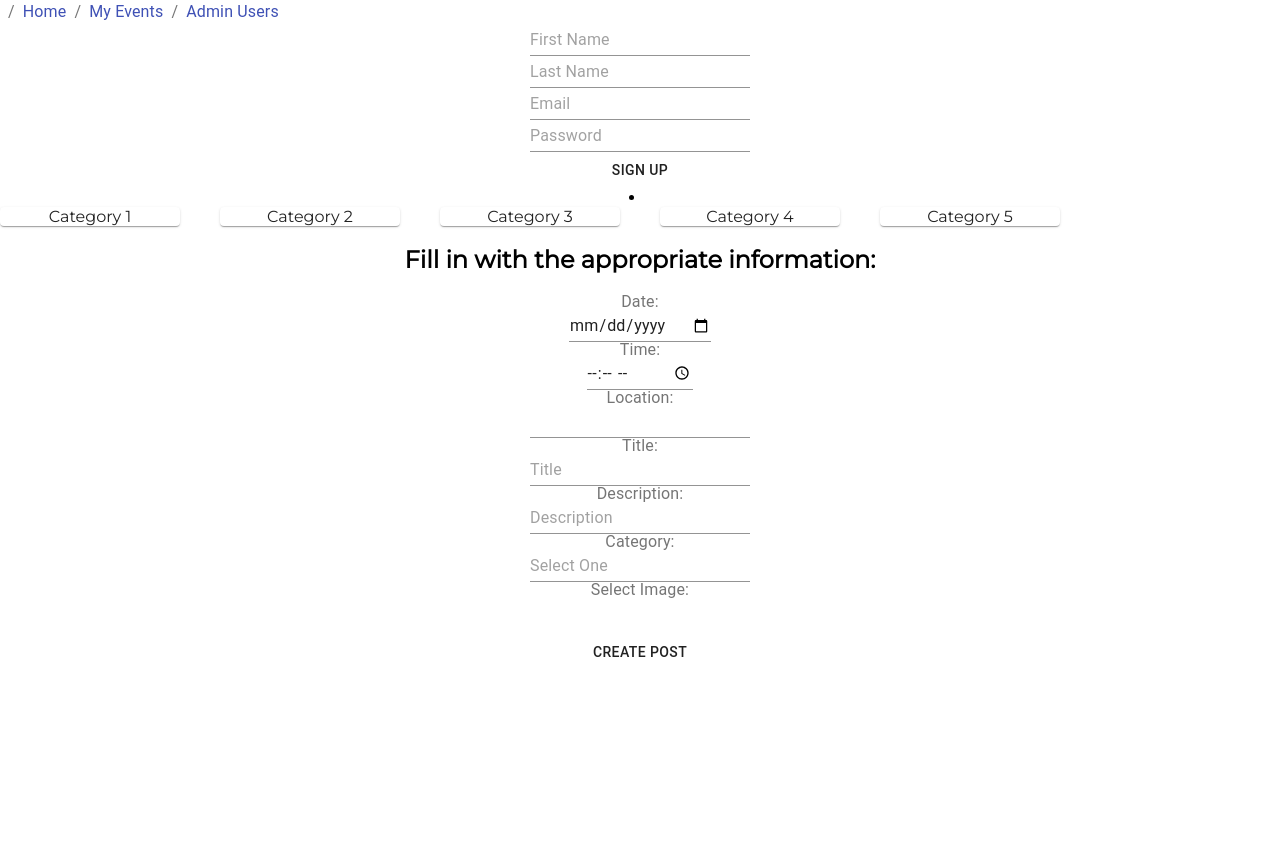
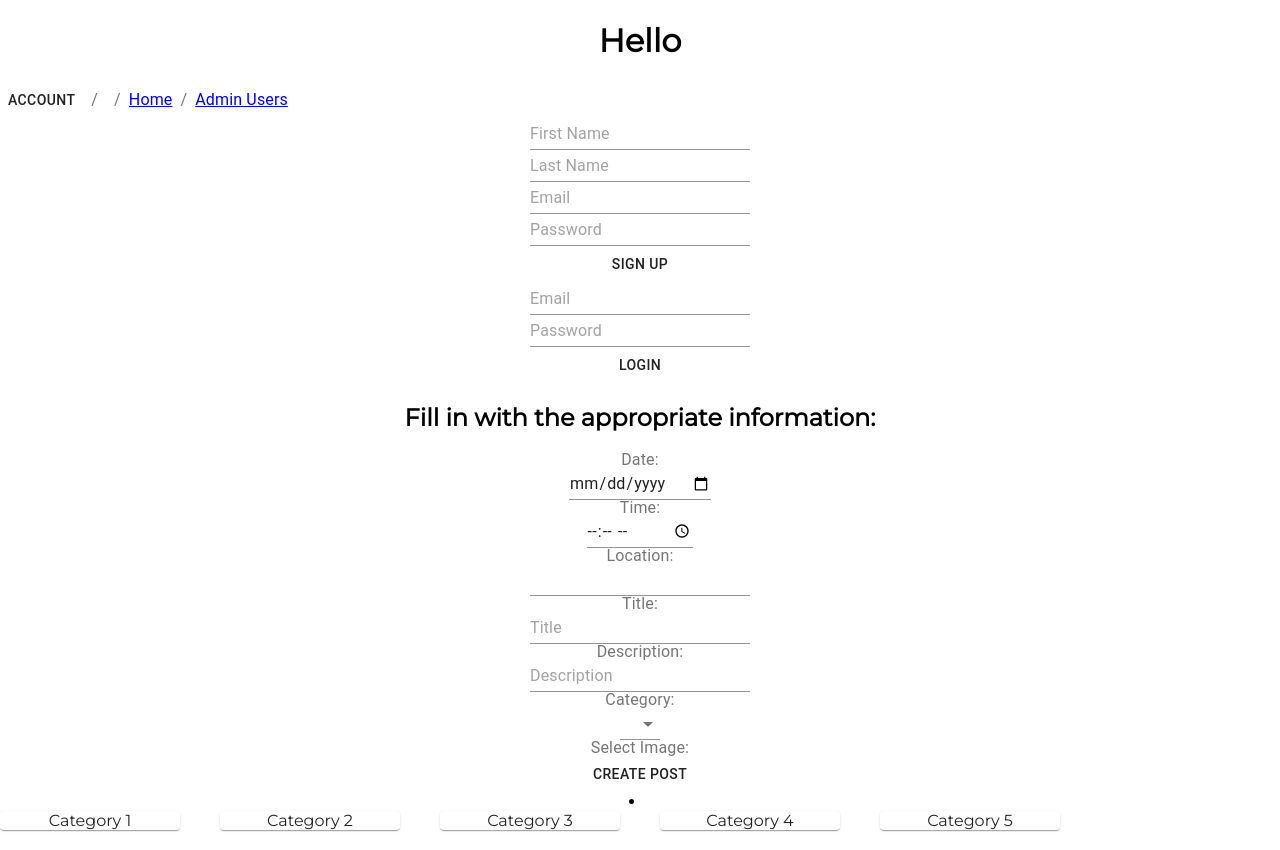
Before and after one commit to mia-casas/red-badge-client, a React (Create React App) app: page / in a window 1280 px wide. Before the commit the page ends 800 px from the top, so only its background shows below. Built offline with nearby package versions, Linux system fonts and the light colour scheme; no server answers.

Commit message:
create post route

```diff
--- a/package.json
+++ b/package.json
@@ -11,10 +11,12 @@
     "@types/node": "^12.20.13",
     "@types/react": "^17.0.5",
     "@types/react-dom": "^17.0.5",
+    "@types/react-router-dom": "^5.1.7",
     "@types/reactstrap": "^8.7.2",
     "formik": "^2.2.6",
     "react": "^17.0.2",
     "react-dom": "^17.0.2",
+    "react-router-dom": "^5.2.0",
     "react-scripts": "4.0.3",
     "reactstrap": "^8.9.0",
     "typescript": "^4.2.4",
--- a/src/App.tsx
+++ b/src/App.tsx
@@ -1,13 +1,13 @@
 import React from 'react';
 import './App.css';
 import Home from "./Components/Home";
-import AdminHome from './Components/AdminHome'
+
 
 function App() {
   return (
     <div className="App">
+      <h1>Hello</h1>
       <Home />
-      <AdminHome />
     </div>
   );
 }
--- a/src/Components/AdminHome.tsx
+++ b/src/Components/AdminHome.tsx
@@ -1,5 +1,6 @@
 import React from 'react';
-import {Card, Modal, Button, Input, InputLabel} from '@material-ui/core';
+import {Card, Modal, Button, Input, InputLabel, TextField, MenuItem} from '@material-ui/core';
+import {Form} from 'reactstrap'
 import {InputProps} from '@material-ui/core/Input/Input'
 import {IPost} from './Interfaces'
 import { BaseSyntheticEvent } from 'react';
@@ -20,7 +21,7 @@ class AdminHome extends React.Component<InputProps, IPost>{
             content: '',
             category: '',
             imageURL: '',
-            owner: ''
+            owner: '',
         }
     }
 
@@ -29,63 +30,87 @@ class AdminHome extends React.Component<InputProps, IPost>{
         e.preventDefault()
         fetch(`http://localhost:5005/post/create`, {
             method: 'POST',
-            // body: JSON.stringify,
+            body: JSON.stringify({post:{
+                date: this.state.date,
+                time: this.state.time,
+                location: this.state.location,
+                title: this.state.title,
+                content: this.state.content,
+                category: this.state.category,
+                imageURL: this.state.imageURL}
+            }),
             headers: new Headers({
                 'Content-Type': 'application/json',
-                'Authorization': 'eyJhbGciOiJIUzI1NiIsInR5cCI6IkpXVCJ9.eyJpZCI6ImUyMDA5YTRhLTJkM2MtNDZiNC1iNzE5LWU5ZjVmZmQyYzIxNCIsImlhdCI6MTYyMTM2MDc4OCwiZXhwIjoxNjIxNDQ3MTg4fQ.5KHyHSnS52aQTkeJuUE4fIabkZJ9JlgYRXfo3f_RBUc'
+                'Authorization': 'Bearer eyJhbGciOiJIUzI1NiIsInR5cCI6IkpXVCJ9.eyJpZCI6ImU0NWRmZmIwLTg4ZjktNDk5ZC05NTk1LWNmNWFhYjFmNGY1ZSIsImlhdCI6MTYyMTcwODczNywiZXhwIjoxNjIxNzk1MTM3fQ.hgI_bvEE6FpRWAmElpLKYgvKsAzErAOcAs69oGT-Xuo'
             })
         }).then((res) => res.json())
-        .then((postInfo) =>{
+        .then((data) => {
+            console.log(data)
+            })
+    }
 
+    componentDidMount = () => {
+        this.setState({
+            date: '',
+            time: '',
+            location: '',
+            title: '',
+            content: '',
+            category: '',
+            imageURL: ''
         })
+    }
+
+    handleChange = (e:BaseSyntheticEvent) => {
+        console.log(e.target.name, e.target.value)
+        this.setState((prevState) => ({
+            ...prevState, [e.target.name] : e.target.value as Pick<IPost, keyof IPost>
+        }))
     }
     render(){
         return(
             <div>
-
+                <Form onSubmit={(e) => this.createPost(e)}>
                     <h2>Fill in with the appropriate information:</h2>
                     <div>
                         <InputLabel>Date:</InputLabel>
-                        <Input type="date" required={true} name="Date"></Input>  {/*Would like a Date Picker */}
+                        <Input type="date" required={true} name="Date" onChange={(e)=>{this.setState({date: e.target.value})}}></Input>  {/*Would like a Date Picker */}
                     </div>
                     <div>
                         <InputLabel>Time:</InputLabel>
-                        <Input type="time" required={true} name="Time"></Input>
+                        <Input type="time" required={true} name="Time" onChange={(e)=>{this.setState({time: e.target.value})}}></Input>
                     </div>
                     <div>
                         <InputLabel>Location:</InputLabel>
-                        <Input type="text" required={true} name="Location"></Input>
+                        <Input type="text" required={true} name="Location" onChange={(e)=>{this.setState({location: e.target.value})}}></Input>
                     </div>
                     <div>
                         <InputLabel>Title:</InputLabel>
-                        <Input type="text" required={true} name="Title" placeholder="Title"></Input>
+                        <Input type="text" required={true} name="Title" placeholder="Title" onChange={(e)=>{this.setState({title: e.target.value})}}></Input>
                     </div>
                     <div>
                         <InputLabel>Description:</InputLabel>
-                        <Input type="text" required={true} name="Description" placeholder="Description"></Input>
+                        <Input type="text" required={true} name="Description" placeholder="Description" onChange={(e)=>{this.setState({content: e.target.value})}}></Input>
                     </div>
                     <div>
                         <InputLabel>Category:</InputLabel>
-                        <Input type="select" name="Category" placeholder="Select One"></Input>
+                        <TextField select name="Category" placeholder="Select One" onChange={(e)=>{this.setState({category: e.target.value})}}>
+                        <MenuItem >Select One</MenuItem>
+                        <MenuItem value='Music'>Music</MenuItem>
+                        <MenuItem value='Sports'>Sports</MenuItem>
+                        <MenuItem value='Food'>Food&Drink</MenuItem>
+                        <MenuItem value='Arts and Theater'>Arts&Theater</MenuItem>
+                        <MenuItem value="Family Fun">Family Fun</MenuItem>
+                        </TextField>
                     </div>
                     <div>
                         <InputLabel>Select Image:</InputLabel>
-                        <Input type="image" name="Event Photo" placeholder="Select image to upload"></Input>
+                        {/* <Input type="image" name="Event Photo" placeholder="Select image to upload"></Input> */}
                     </div>
 
-                        {/* <option>Select One</option>
-                        <option>Music</option>
-                        <option>Sports</option>
-                        <option>Food&Drink</option>
-                        <option>Arts&Theater</option>
-                        <option>Family Fun</option> */}
-                        <Button>Create Post</Button>
+                        <Button type="submit">Create Post</Button>
 
-                <Card>
-
-                </Card>
-
-
+                </Form>
             </div>
         )
     }
--- a/src/Components/AllPosts.tsx
+++ b/src/Components/AllPosts.tsx
@@ -1,11 +1,12 @@
 import React, {Component} from 'react';
 import { BaseSyntheticEvent } from 'react';
-import {IPost} from './Interfaces'
+import {IResponse, IPost} from './Interfaces'
 
-class Posts extends Component<{}, IPost> {
+class Posts extends Component<{}, IResponse &IPost> {
     constructor(props:any){
         super(props)
         this.state = {
+            posts: [],
             date: '',
             time: '',
             location: '',
@@ -17,29 +18,30 @@ class Posts extends Component<{}, IPost> {
         }
     }
 
-    fetchPosts = (e:BaseSyntheticEvent) => {
-        e.preventDefault()
+    fetchPosts = () => {
+        fetch(`http://localhost:5005/post/all`, {
+            method: 'GET',
+            headers: new Headers ({
+                'Content-Type': 'application/json'
+            })
+        }) .then((response) => response.json())
+        .then((data) => console.log(data))
+        // .catch(Error => console.log(Error))
 
-        fetch(`http://localhost:5005/post/all`, {
-            method: 'GET'
-        }) .then((res) => res.json())
-        .then((data) => console.log(data))
-        .catch(Error => console.log(Error))
+    }
 
+    componentDidMount(){
+        this.fetchPosts()
+    }
+    render(){return(
+        <div>
 
-        return(
-            <div>
-                {this.fetchPosts}
         </div>
     )
   }
 }
 
-// render(){
-//     return(
 
-//     )
-// }
 
 
 
--- a/src/Components/Auth/Login.tsx
+++ b/src/Components/Auth/Login.tsx
@@ -1 +1,72 @@
-export {}
+import React from 'react';
+import {FormControl, Container, Button, TextField, PropTypes } from '@material-ui/core';
+import {Form} from 'reactstrap'
+import {ILogin, IUserProps} from '../Interfaces';
+import { BaseSyntheticEvent } from 'react';
+
+class Login extends React.Component<{}, ILogin & IUserProps>{
+    constructor(props: any){
+        super(props);
+        this.state = {
+            email: '',
+            password: '',
+            token: ''
+        };
+    }
+
+    loginUser = (e: React.BaseSyntheticEvent) => {
+        e.preventDefault();
+        fetch(`http://localhost:5005/user/login`, {
+            method: "POST",
+            body: JSON.stringify({
+                email: this.state.email,
+                password: this.state.password
+            }),
+            headers: new Headers({
+                'Content-Type': 'application/json'
+            })
+        }).then(response => response.json())
+          .then(data => this.setState({token: data.token}))
+    }
+    componentDidUpdate(){
+        setTimeout(() => {localStorage.setItem('token', `${this.state.token}`)}, 500)
+    }
+
+    componentDidMount = () => {
+        this.setState({
+            email: '',
+            password: '',
+        })
+
+    }
+    handleChange = (e: BaseSyntheticEvent) => {
+        // console.log(e.target.name, e.target.value)
+        this.setState((prevState) => ({
+            ...prevState, [e.target.name] : e.target.value as Pick<ILogin, keyof ILogin>
+        }))
+    }
+    render(){
+        return(
+            <div>
+                <Form onSubmit={(e) => this.loginUser(e)}>
+                    <FormControl>
+                    <TextField
+                    placeholder="Email"
+                    name="email"
+                    onChange = {(e) => this.handleChange(e)}
+                    ></TextField>
+                    <TextField
+                    placeholder="Password"
+                    name="password"
+                    onChange = {(e) => this.handleChange(e)}
+                    ></TextField>
+                    </FormControl>
+                    <div><Button type='submit'>Login</Button></div>
+
+                </Form>
+            </div>
+        )
+    }
+}
+
+export default Login
--- a/src/Components/Home.tsx
+++ b/src/Components/Home.tsx
@@ -1,30 +1,89 @@
 import React, {Component} from 'react';
 import ReactDom from 'react-dom';
-import {CarouselProps} from './Interfaces'
+import {CarouselProps, IUserProps} from './Interfaces'
 import {Carousel, CarouselItem} from 'reactstrap';
-import {Breadcrumbs, Menu, MenuItem, Slide, Collapse, ListItem, Link, Grid, Paper, GridList, GridListTile, BreadcrumbsTypeMap} from '@material-ui/core';
+import {BrowserRouter as Router, Switch, Route, Link, withRouter, RouteComponentProps} from 'react-router-dom';
+import {Breadcrumbs, Menu, MenuItem, Button, Slide, Collapse, ListItem, Grid, Paper, GridList, GridListTile, Modal, BreadcrumbsTypeMap} from '@material-ui/core';
 import Register from './Auth/Register'
+import Login from './Auth/Login'
+import Posts from './AllPosts'
+import AdminHome from './AdminHome'
 
 // import { AutoRotatingCarousel } from 'material-auto-rotating-carousel';
 // import {Route, MemoryRouter} from 'react-router'
 
-const Home: React.FC<{}> = () => {
-    return(
+interface IMenuState {
+    anchorEl: null | HTMLElement
+}
+class Home extends Component<{}, IMenuState & IUserProps>{
+    constructor(props:any){
+        super(props);
+        this.state = {
+            anchorEl: null,
+            token: null
+        }
+    }
+
+    handleClick = (e:React.MouseEvent<HTMLButtonElement>) => {
+        this.setState({
+            anchorEl: e.currentTarget
+        })
+    }
+    handleClose = () => {
+        this.setState({
+            anchorEl: null
+        })
+    }
+
+    clearToken=() => {
+        localStorage.clear();
+        // localStorage.removeItem('token')
+        // localStorage.setItem('token', `${this.state.token}`);
+
+    } //not working??
+
+    render() {return(
+        <Router>
         <div>
             {/* Top  Navigation */}
-            <Breadcrumbs
-            >                          {/* Stretch Goals: Styling, Dropdowns, React Router */}
-                <Menu keepMounted open={false} >   {/* Menu or Dropdown? */}
-                    <MenuItem>Login</MenuItem>
-                    <MenuItem>Logout</MenuItem>
+
+            <Breadcrumbs>
+            <Button
+            aria-controls="simple-menu"
+            aria-haspopup="true"
+            onClick={(e) => this.handleClick(e)}>
+                Account
+            </Button>
+            <Menu
+                id="simple-menu"
+                anchorEl={this.state.anchorEl}
+                keepMounted open={Boolean(this.state.anchorEl)} onClose={this.handleClose}>   {/* Menu or Dropdown? */}
+                    <MenuItem ><Link to="/Login">Login</Link></MenuItem>
+                    <MenuItem onClick={(e) => this.clearToken}>Logout</MenuItem>
                 </Menu>
-                <Link>Home</Link>
-                <Link>My Events</Link>
-                <Link>Admin Users</Link>
+                <Link to="/">Home</Link>
+                {/* <Link>My Events</Link> */}
+                <Link to='/AdminHome'>Admin Users</Link>
             </Breadcrumbs>
+
+                {/* <Route path="/Login">
+
+                </Route>
+
+                <Route path="/AdminHome">
+                    <AdminHome />
+                </Route>
+                 <Route path='/'>
+                    <Home />
+                </Route>  */}
+
 
 
             <Register />
+            <Login />
+            <Posts />
+
+            <AdminHome />
             {/* Carousel */}
 
 
@@ -59,8 +118,9 @@ const Home: React.FC<{}> = () => {
 
 
         </div>
+        </Router>
 
-    )
+    )}
 }
 
 export default Home
```
Also changed, not shown: src/Components/Auth/Register.tsx (+2 -5 lines), src/Components/Featured.tsx (added, +24 -0 lines), src/Components/Interfaces.tsx (+10 -0 lines), 1 other file (tests, documents, lock files or other folders). Lines whose indentation alone changed are shown as unchanged.
